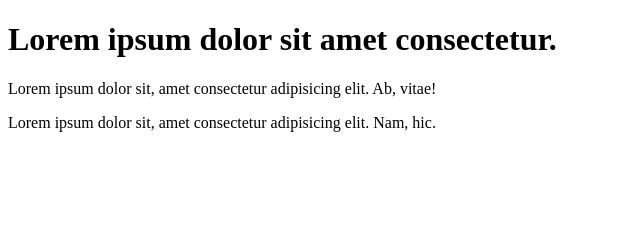
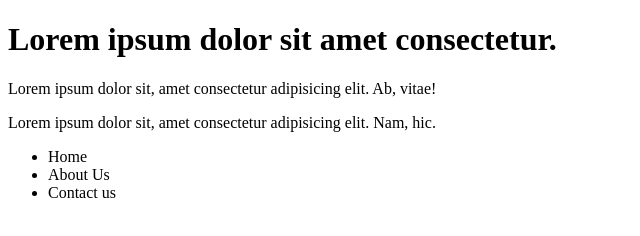
Before and after one commit to RomanoNinag/learn-git, a plain HTML site: page index.html in a window 1280 px wide. Shown: the whole page, without its empty margins (0-640 px from the left). Drawn offline with Linux system fonts and the light colour scheme.

Commit message:
add a list

```diff
--- a/index.html
+++ b/index.html
@@ -11,6 +11,11 @@
     <h1>Lorem ipsum dolor sit amet consectetur.</h1>
     <p>Lorem ipsum dolor sit, amet consectetur adipisicing elit. Ab, vitae!</p>
     <p>Lorem ipsum dolor sit, amet consectetur adipisicing elit. Nam, hic.</p>
+    <ul>
+        <li>Home</li>
+        <li>About Us</li>
+        <li>Contact us</li>
+    </ul>
 </body>
 
 </html>
```
